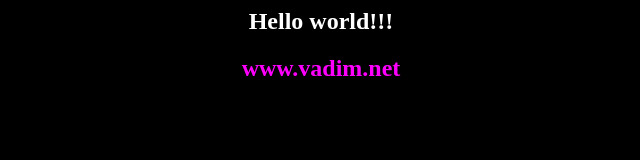
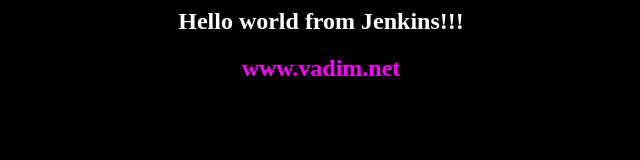
Before and after one commit to Vadim6693/Jenkins, a plain HTML site: page index.html in a window 1280 px wide. Shown: the whole page, without its empty margins (319-959 px from the left). Drawn offline with Linux system fonts and the light colour scheme.

Commit message:
Vers 2.2

```diff
--- a/index.html
+++ b/index.html
@@ -1,7 +1,7 @@
 <html>
 <body bgcolor=black>
 <center>
-<h2><font color=white>Hello world!!!</font><h2>
+<h2><font color=white>Hello world from Jenkins!!!</font><h2>
 
 <font color=magenta>www.vadim.net</font>
 </center>
```
